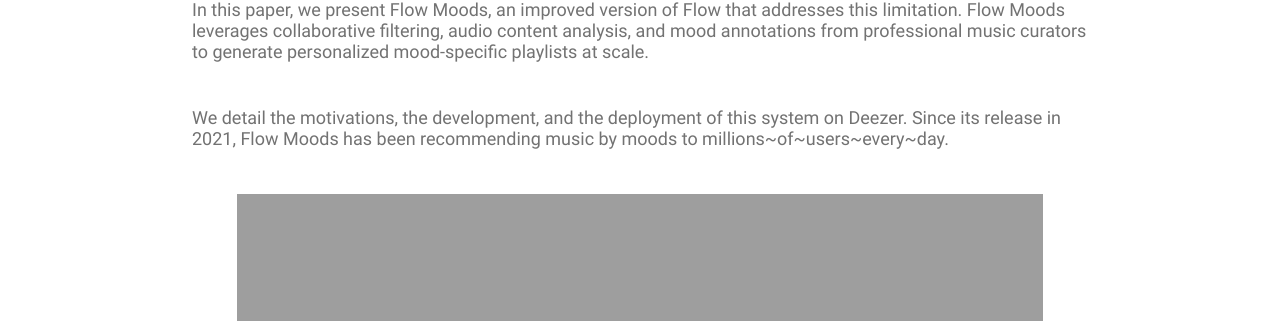
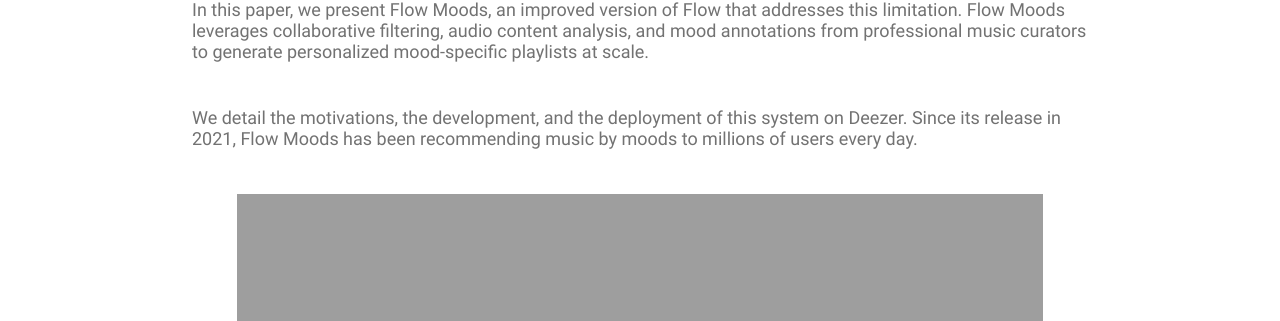
Before and after one commit to deezer/deezer.github.io, a Jekyll site: the page built from _posts/2022-07-01-recsys-gsalhagalvan.md, in a window 1280 px wide and 900 px high. Shown: the part 435-756 px from the top of the window. Built offline with Jekyll 4.4.1, drawn with Linux system fonts in a browser that asks for light colours; comment, search, counter and statistics services are not loaded.

```diff
--- a/_posts/2022-07-01-recsys-gsalhagalvan.md
+++ b/_posts/2022-07-01-recsys-gsalhagalvan.md
@@ -18,7 +18,7 @@ The music streaming service Deezer extensively relies on its Flow algorithm, whi
 
 In this paper, we present Flow Moods, an improved version of Flow that addresses this limitation. Flow Moods leverages collaborative filtering, audio content analysis, and mood annotations from professional music curators to generate personalized mood-specific playlists at scale.
 
-We detail the motivations, the development, and the deployment of this system on Deezer. Since its release in 2021, Flow Moods has been recommending music by moods to millions~of~users~every~day.
+We detail the motivations, the development, and the deployment of this system on Deezer. Since its release in 2021, Flow Moods has been recommending music by moods to millions of users every day.
 
 <div class="publication-illustration">
     <img
```
Also changed, not shown: 1 other file.
